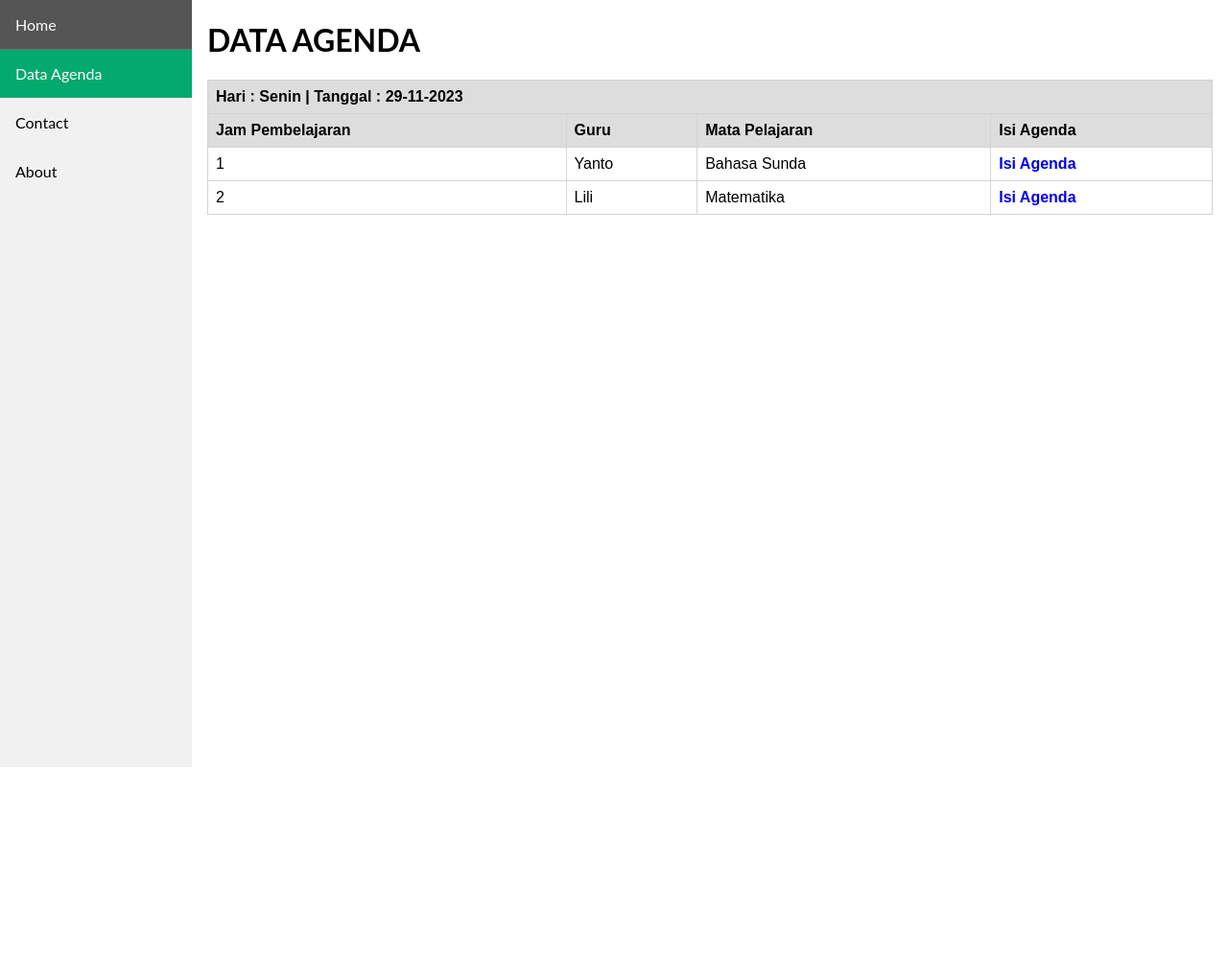
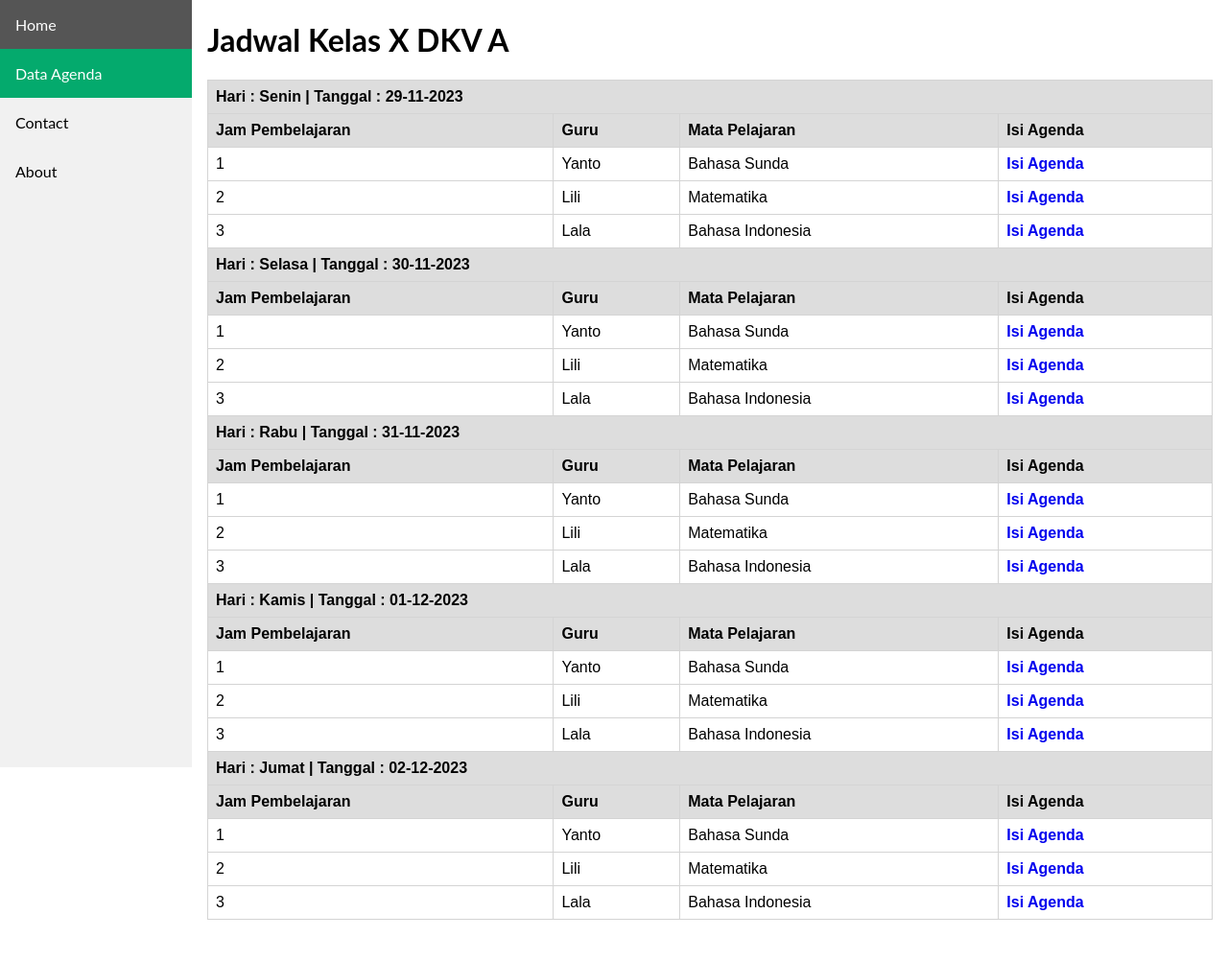
Before and after one commit to irfanmhdk/agenda, a PHP site: page /data_agenda in a window 1280 px wide. Shown: the whole page at 96% size. Run offline with PHP 8.4, Linux system fonts and the light colour scheme.

Commit message:
data agenda up

```diff
--- a/agenda/data_agenda.php
+++ b/agenda/data_agenda.php
@@ -33,7 +33,7 @@
         </div>
     </header>
     <div class="content">
-        <h1>DATA AGENDA</h1>
+        <h1>Jadwal Kelas X DKV A</h1>
     <form action="isi_agenda_guru.php" method="POST">
         <table>
             <tr>
@@ -57,6 +57,119 @@
                 <td>Matematika</td>
                 <td><a href="isi_agenda.php" style="text-decoration: none;"><b>Isi Agenda</b></a></td>
             </tr>
+            <tr>
+                <td>3</td>
+                <td>Lala</td>
+                <td>Bahasa Indonesia</td>
+                <td><a href="isi_agenda.php" style="text-decoration: none;"><b>Isi Agenda</b></a></td>
+            </tr>
+            <tr>
+                <th colspan="4"><b>Hari : Selasa | Tanggal : 30-11-2023</b></th>
+            </tr>
+            <tr>
+                <th>Jam Pembelajaran</th>
+                <th>Guru</th>
+                <th>Mata Pelajaran</th>
+                <th>Isi Agenda</th>
+            </tr>
+            <tr>
+                <td>1</td>
+                <td>Yanto</td>
+                <td>Bahasa Sunda</td>
+                <td><a href="isi_agenda.php" style="text-decoration: none;"><b>Isi Agenda</b></a></td>
+            </tr>
+            <tr>
+                <td>2</td>
+                <td>Lili</td>
+                <td>Matematika</td>
+                <td><a href="isi_agenda.php" style="text-decoration: none;"><b>Isi Agenda</b></a></td>
+            </tr>
+            <tr>
+                <td>3</td>
+                <td>Lala</td>
+                <td>Bahasa Indonesia</td>
+                <td><a href="isi_agenda.php" style="text-decoration: none;"><b>Isi Agenda</b></a></td>
+            </tr>
+            <tr>
+                <th colspan="4"><b>Hari : Rabu | Tanggal : 31-11-2023</b></th>
+            </tr>
+            <tr>
+                <th>Jam Pembelajaran</th>
+                <th>Guru</th>
+                <th>Mata Pelajaran</th>
+                <th>Isi Agenda</th>
+            </tr>
+            <tr>
+                <td>1</td>
+                <td>Yanto</td>
+                <td>Bahasa Sunda</td>
+                <td><a href="isi_agenda.php" style="text-decoration: none;"><b>Isi Agenda</b></a></td>
+            </tr>
+            <tr>
+                <td>2</td>
+                <td>Lili</td>
+                <td>Matematika</td>
+                <td><a href="isi_agenda.php" style="text-decoration: none;"><b>Isi Agenda</b></a></td>
+            </tr>
+            <tr>
+                <td>3</td>
+                <td>Lala</td>
+                <td>Bahasa Indonesia</td>
+                <td><a href="isi_agenda.php" style="text-decoration: none;"><b>Isi Agenda</b></a></td>
+            </tr>
+            <tr>
+                <th colspan="4"><b>Hari : Kamis | Tanggal : 01-12-2023</b></th>
+            </tr>
+            <tr>
+                <th>Jam Pembelajaran</th>
+                <th>Guru</th>
+                <th>Mata Pelajaran</th>
+                <th>Isi Agenda</th>
+            </tr>
+            <tr>
+                <td>1</td>
+                <td>Yanto</td>
+                <td>Bahasa Sunda</td>
+                <td><a href="isi_agenda.php" style="text-decoration: none;"><b>Isi Agenda</b></a></td>
+            </tr>
+            <tr>
+                <td>2</td>
+                <td>Lili</td>
+                <td>Matematika</td>
+                <td><a href="isi_agenda.php" style="text-decoration: none;"><b>Isi Agenda</b></a></td>
+            </tr>
+            <tr>
+                <td>3</td>
+                <td>Lala</td>
+                <td>Bahasa Indonesia</td>
+                <td><a href="isi_agenda.php" style="text-decoration: none;"><b>Isi Agenda</b></a></td>
+            </tr>
+            <th colspan="4"><b>Hari : Jumat | Tanggal : 02-12-2023</b></th>
+            </tr>
+            <tr>
+                <th>Jam Pembelajaran</th>
+                <th>Guru</th>
+                <th>Mata Pelajaran</th>
+                <th>Isi Agenda</th>
+            </tr>
+            <tr>
+                <td>1</td>
+                <td>Yanto</td>
+                <td>Bahasa Sunda</td>
+                <td><a href="isi_agenda.php" style="text-decoration: none;"><b>Isi Agenda</b></a></td>
+            </tr>
+            <tr>
+                <td>2</td>
+                <td>Lili</td>
+                <td>Matematika</td>
+                <td><a href="isi_agenda.php" style="text-decoration: none;"><b>Isi Agenda</b></a></td>
+            </tr>
+            <tr>
+                <td>3</td>
+                <td>Lala</td>
+                <td>Bahasa Indonesia</td>
+                <td><a href="isi_agenda.php" style="text-decoration: none;"><b>Isi Agenda</b></a></td>
+            </tr>
         </table>
     </form>
     </div>
```
